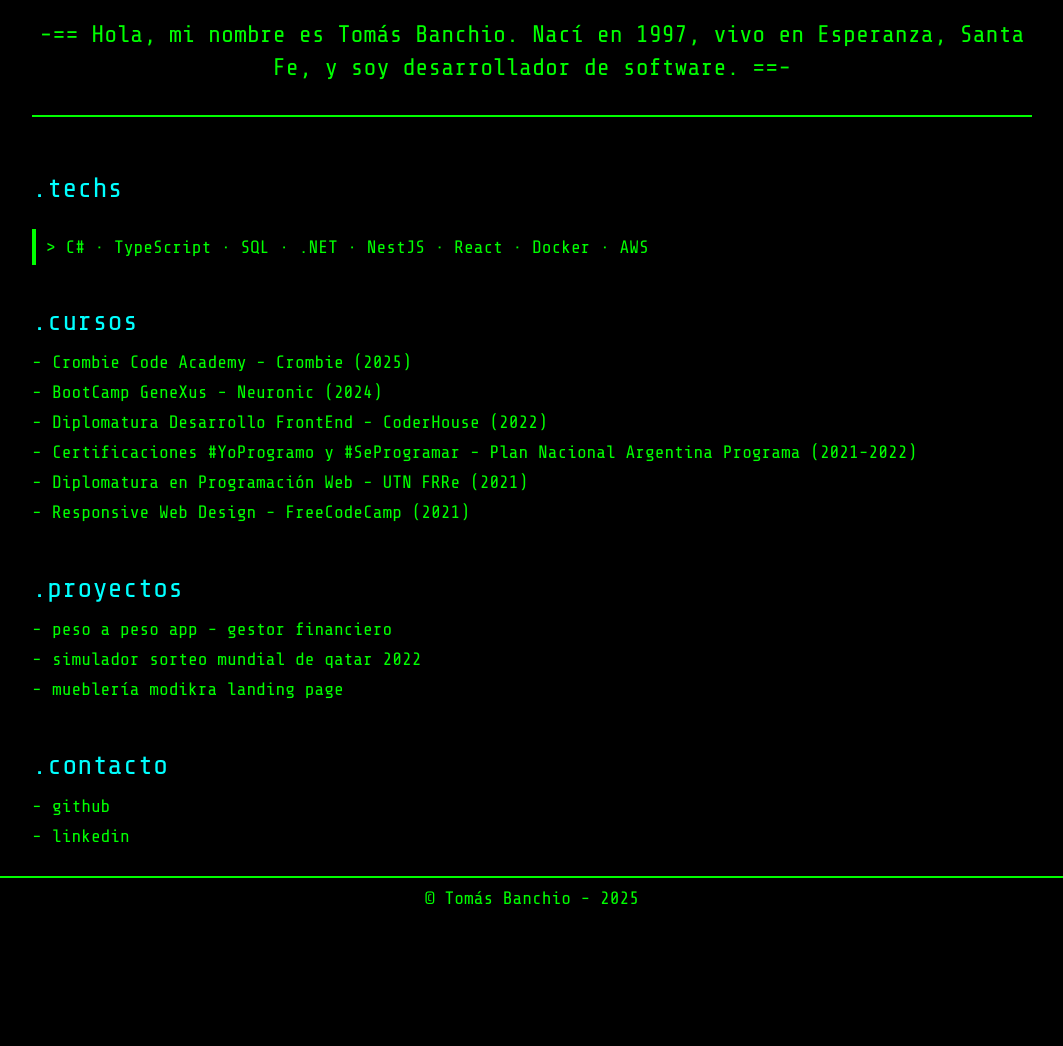
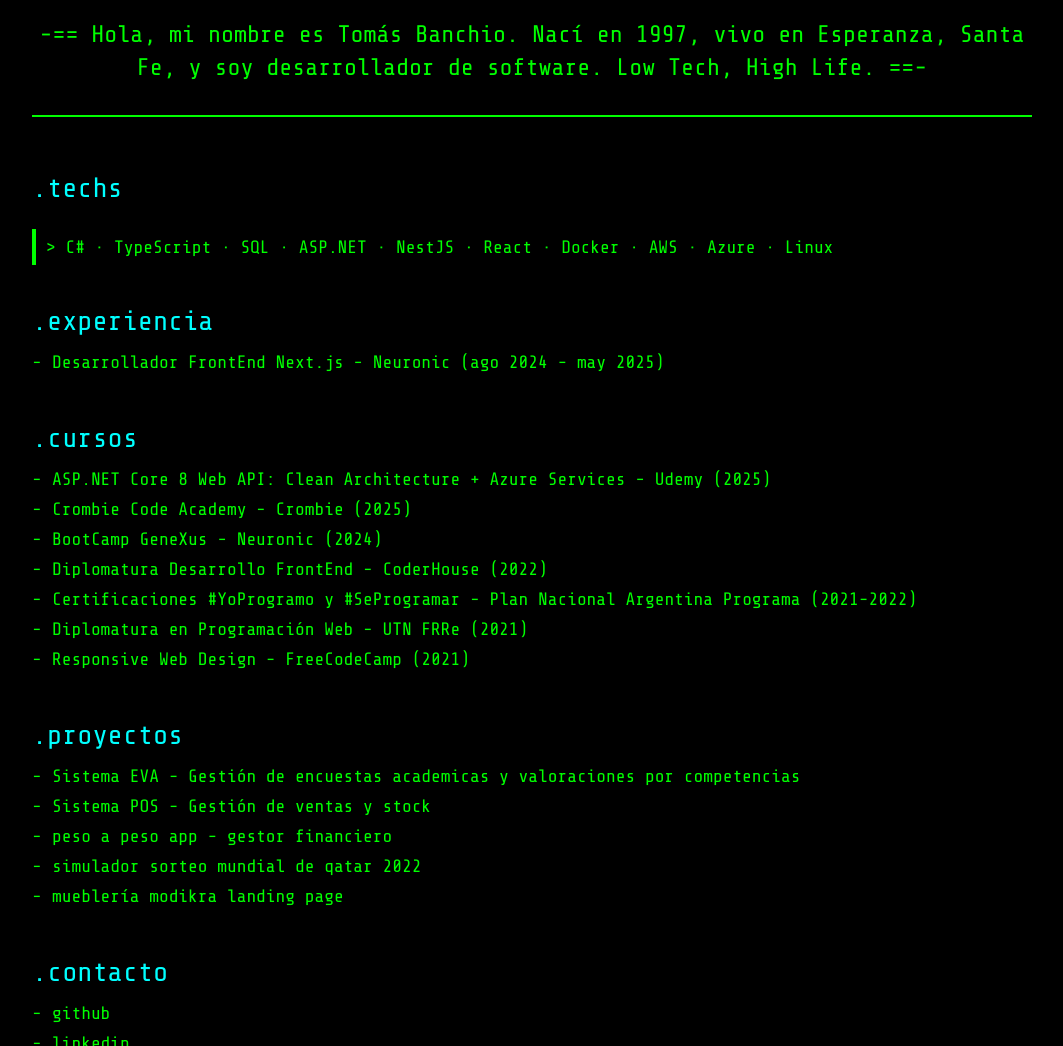
Before and after one commit to tomiban/me, a plain HTML site: page index.html in a window 1280 px wide. Shown: the part 496-1542 px from the top of the page, without its empty margins (108-1171 px from the left). Before the commit the page ends 1414 px from the top, so only its background shows below. Drawn offline with nearby package versions, Linux system fonts and the light colour scheme.

Commit message:
feat: actualiza informacion personal

```diff
--- a/index.html
+++ b/index.html
@@ -43,7 +43,7 @@
       <article id="presentacion">
         <h1 class="bio">
           -== Hola, mi nombre es Tomás Banchio. Nací en 1997, vivo en Esperanza,
-          Santa Fe, y soy desarrollador de software. ==-
+          Santa Fe, y soy desarrollador de software. Low Tech, High Life. ==-
         </h1>
       </article>
 
@@ -54,8 +54,24 @@
         <h2 class="section-title">.techs</h2>
 
         <span class="stack-line">
-          > C# · TypeScript · SQL · .NET · NestJS · React · Docker · AWS
+          > C# · TypeScript · SQL · ASP.NET · NestJS · React · Docker · AWS ·
+          Azure · Linux
         </span>
+      </section>
+
+      <section id="experiencia" class="section">
+        <h2 class="section-title">.experiencia</h2>
+        <ul class="items-list">
+          <li class="item">
+            <a
+              href="https://www.udemy.com/certificate/UC-96ca1470-bafc-4d0f-a0a4-29610fb82f94/"
+              target="_blank"
+              rel="noreferrer noopener"
+              >Desarrollador FrontEnd Next.js - Neuronic (ago 2024 - may
+              2025)</a
+            >
+          </li>
+        </ul>
       </section>
 
       <!-- Sección de formación académica -->
@@ -63,7 +79,19 @@
         <h2 class="section-title">.cursos</h2>
         <ul class="items-list">
           <li class="item">
-            <a href="#" target="_blank" rel="noreferrer noopener"
+            <a
+              href="https://www.udemy.com/certificate/UC-96ca1470-bafc-4d0f-a0a4-29610fb82f94/"
+              target="_blank"
+              rel="noreferrer noopener"
+              >ASP.NET Core 8 Web API: Clean Architecture + Azure Services -
+              Udemy (2025)</a
+            >
+          </li>
+          <li class="item">
+            <a
+              href="https://drive.google.com/file/d/1_dd7b8HQTiFesPpLtHoNj1MWz4xye5e0/view?usp=sharing"
+              target="_blank"
+              rel="noreferrer noopener"
               >Crombie Code Academy - Crombie (2025)</a
             >
           </li>
@@ -128,6 +156,17 @@
         <h2 class="section-title">.proyectos</h2>
         <ul class="items-list">
           <li class="item">
+            <a href="#" target="_blank" rel="noreferrer noopener"
+              >Sistema EVA - Gestión de encuestas academicas y valoraciones por
+              competencias</a
+            >
+          </li>
+          <li class="item">
+            <a href="#" target="_blank" rel="noreferrer noopener"
+              >Sistema POS - Gestión de ventas y stock</a
+            >
+          </li>
+          <li class="item">
             <a
               href="https://peso-a-peso-app-972101384970.southamerica-east1.run.app/"
               target="_blank"
```
